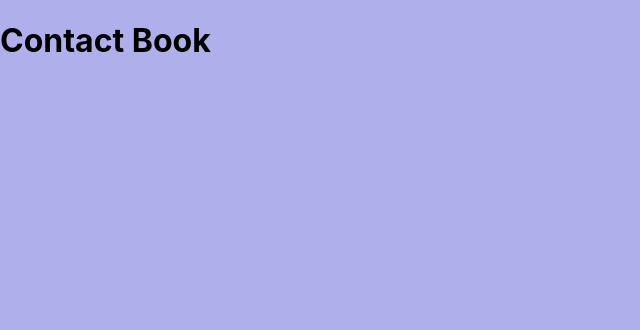
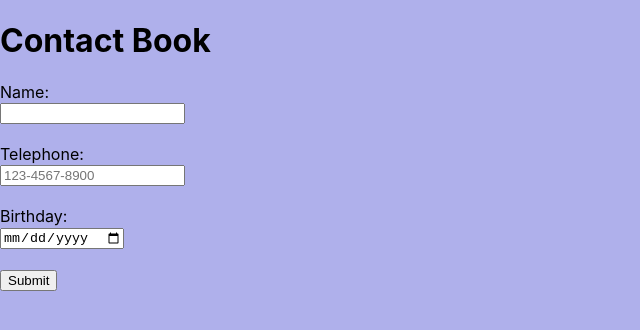
Before and after one commit to cTraymany/contacts-frontend, a React (Create React App) app: page /groups/1/new in a window 1280 px wide. Shown: the top 330 px of the page, without its empty margins (0-640 px from the left). Built offline with nearby package versions, Linux system fonts and the light colour scheme; no server answers.

Commit message:
adds route for new contact

```diff
--- a/src/components/ContactInput.js
+++ b/src/components/ContactInput.js
@@ -17,17 +17,21 @@ class ContactInput extends React.Component {
     }
 
     onSubmit = (event) => {
+        const group = this.props.groups.data.filter(group => {
+            return group.attributes.name.toLowerCase() === this.props.match.params.name.toLowerCase()
+        })
+
         event.preventDefault()
-        this.props.addContact(this.state, parseInt(this.props.group.id))
+        this.props.addContact(this.state, parseInt(group[0].id))
         this.setState({
             name: "",
             phoneNumber: "",
             birthday: ""
         })
+        console.log(group)
+        this.props.history.push(`/groups/${group[0].attributes.name.toLowerCase()}`)
     }
-
     render() {
-        // console.log("contact input", this.props.group)
         return(
             <form onSubmit={this.onSubmit}>
                 <label>Name: </label><br />
--- a/src/containers/GroupsContainer.js
+++ b/src/containers/GroupsContainer.js
@@ -5,6 +5,7 @@ import Group from './../components/Group'
 import {connect} from 'react-redux'
 import {fetchGroups} from '../actions/fetchGroups'
 import {Route, Switch} from 'react-router-dom'
+import ContactInput from '../components/ContactInput'
 
 class GroupsContainer extends React.Component {
 
@@ -18,6 +19,7 @@ class GroupsContainer extends React.Component {
                 <h1>Contact Book</h1>
                 <Switch>
                     <Route path='/groups/new' component={GroupInput} />
+                    <Route exact path='/groups/:name/new' render={(routerProps) => <ContactInput {...routerProps} groups={this.props.groups} />} />
                     <Route exact path='/groups/:name' render={(routerProps) => <Group {...routerProps} groups={this.props.groups}/>} />
                     <Route exact path='/groups' render={(routerProps) => <Groups {...routerProps} groups={this.props.groups} />} />
                 </Switch>
```
